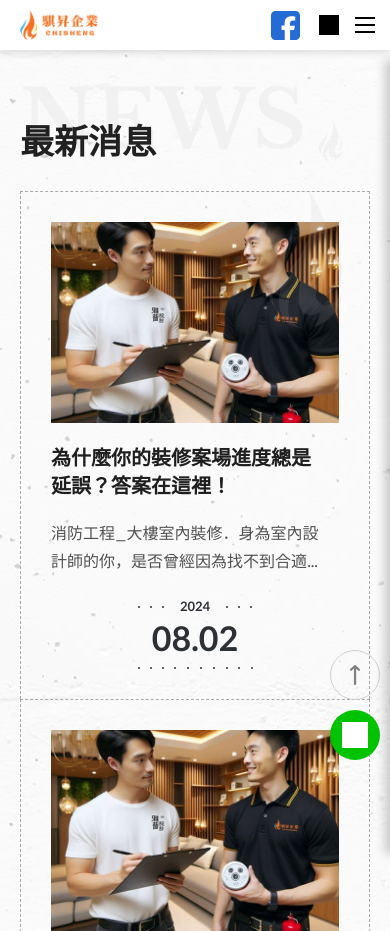
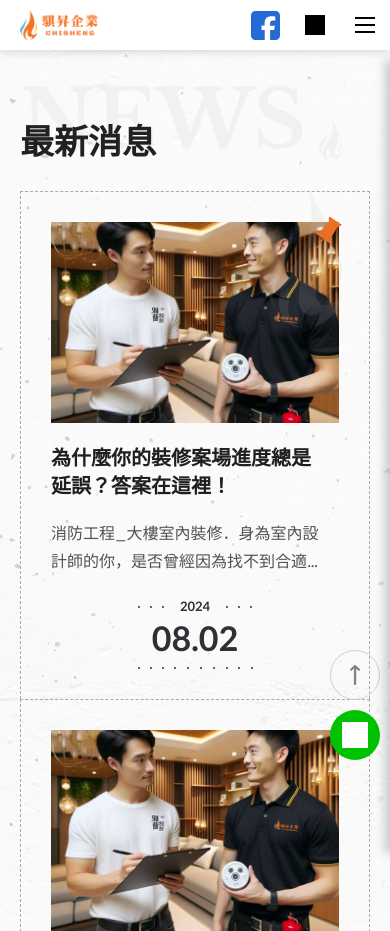
Before and after one commit to tseng7510/2025_chisheng, a PHP site: page /news.php in a window 390 px wide. Shown: the top 931 px of the page. Run offline with PHP 8.4, Linux system fonts and the light colour scheme; some libraries are stand-ins or nearby versions; grey boxes are pictures that could not be loaded.

Commit message:
20250512更新

```diff
--- a/css/news.css
+++ b/css/news.css
@@ -196,3 +196,14 @@
   width: fit-content;
   margin: 0 auto;
 }
+.pin::before {
+  content: '';
+  width: 50px;
+  height: 50px;
+  position: absolute;
+  right: 20px;
+  top: 20px;
+  z-index: 5;
+  background: url('../images/icon/thumbtack.svg') center no-repeat;
+  background-size: contain;
+}
--- a/css/style.css
+++ b/css/style.css
@@ -855,6 +855,11 @@ button:focus {
     border-bottom: none;
   }
 }
+@media screen and (max-width: 1000px) {
+  .siteHeader .headerBox .container {
+    padding-right: 50px;
+  }
+}
 .siteHeader .headerBox .container .contentBox {
   position: static;
   display: flex;
@@ -867,6 +872,7 @@ button:focus {
 @media screen and (max-width: 1000px) {
   .siteHeader .headerBox .container .contentBox {
     height: 50px;
+    gap: 0px;
   }
 }
 .siteHeader .logo {
@@ -1752,8 +1758,8 @@ button:focus {
 }
 
 @media screen and (max-width: 1000px) {
-  .topNav {
-    margin-right: 30px;
+  .topNav a {
+    width: 50px;
   }
 }
 .topNav .inquiry {
@@ -1897,13 +1903,13 @@ button:focus {
 }
 .menuSearch > .btn {
   display: none;
-  position: absolute;
   height: 100%;
+  position: relative;
 }
 @media screen and (max-width: 1000px) {
   .menuSearch > .btn {
+    width: 50px;
     display: flex;
-    right: 55px;
   }
 }
 .menuSearch > .btn::before {
@@ -2000,14 +2006,22 @@ button:focus {
   }
 }
 .menuSearch .searchOuter .searchBox input::-moz-placeholder {
-  color: #2d3135;
+  color: #848484;
 }
 .menuSearch .searchOuter .searchBox input::placeholder {
-  color: #2d3135;
+  color: #848484;
+}
+@media screen and (max-width: 1000px) {
+  .menuSearch .searchOuter .searchBox input::-moz-placeholder {
+    color: #8d8d8d;
+  }
+  .menuSearch .searchOuter .searchBox input::placeholder {
+    color: #8d8d8d;
+  }
 }
 .menuSearch .searchOuter .searchBtn {
   position: relative;
-  width: 40px;
+  width: 50px;
   aspect-ratio: 1;
   padding: 0;
   margin: 0;
--- a/news.php
+++ b/news.php
@@ -50,8 +50,23 @@
             <div class="container">
               <div class="contentBox">
                 <div class="listBox">
-
-                  <? for ($i = 0; $i < 6; $i++) { ?>
+                  <!-- class + pin -->
+                  <div class="item wow fadeInRight pin" data-wow-delay="0.2s">
+                    <a href="news_detail.php">
+                      <div class="pic"><img src="images/index/n.jpg" alt=""></div>
+                      <div class="info">
+                        <h2 class="title">為什麼你的裝修案場進度總是延誤？答案在這裡！</h2>
+                        <div class="description">消防工程_大樓室內裝修．身為室內設計師的你，是否曾經因為找不到合適的消防廠商而</div>
+                      </div>
+                      <div class="timeBox">
+                        <time>
+                          <div class="y">2024</div>
+                          <div class="d">08.02</div>
+                        </time>
+                      </div>
+                    </a>
+                  </div>
+                  <? for ($i = 0; $i < 5; $i++) { ?>
                     <div class="item wow fadeInRight" data-wow-delay="0.2s">
                       <a href="news_detail.php">
                         <div class="pic"><img src="images/index/n.jpg" alt=""></div>
```
Also changed, not shown: images/icon/thumbtack.svg (added).
